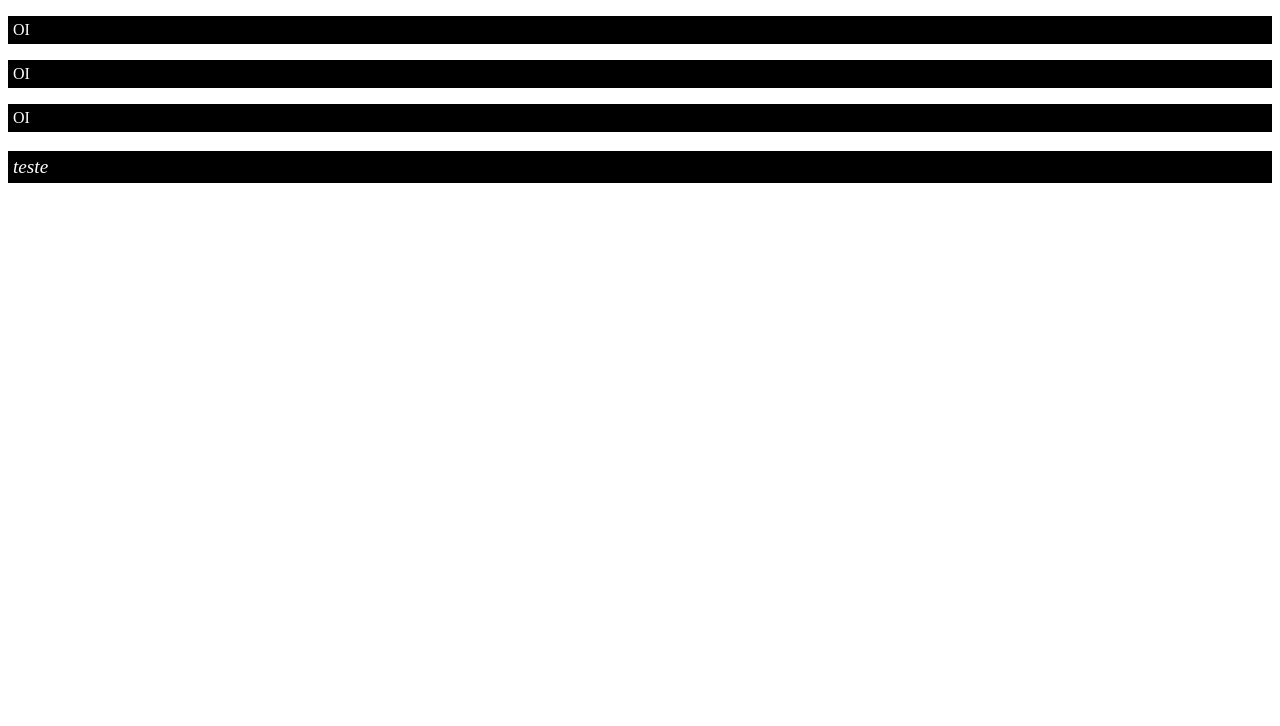
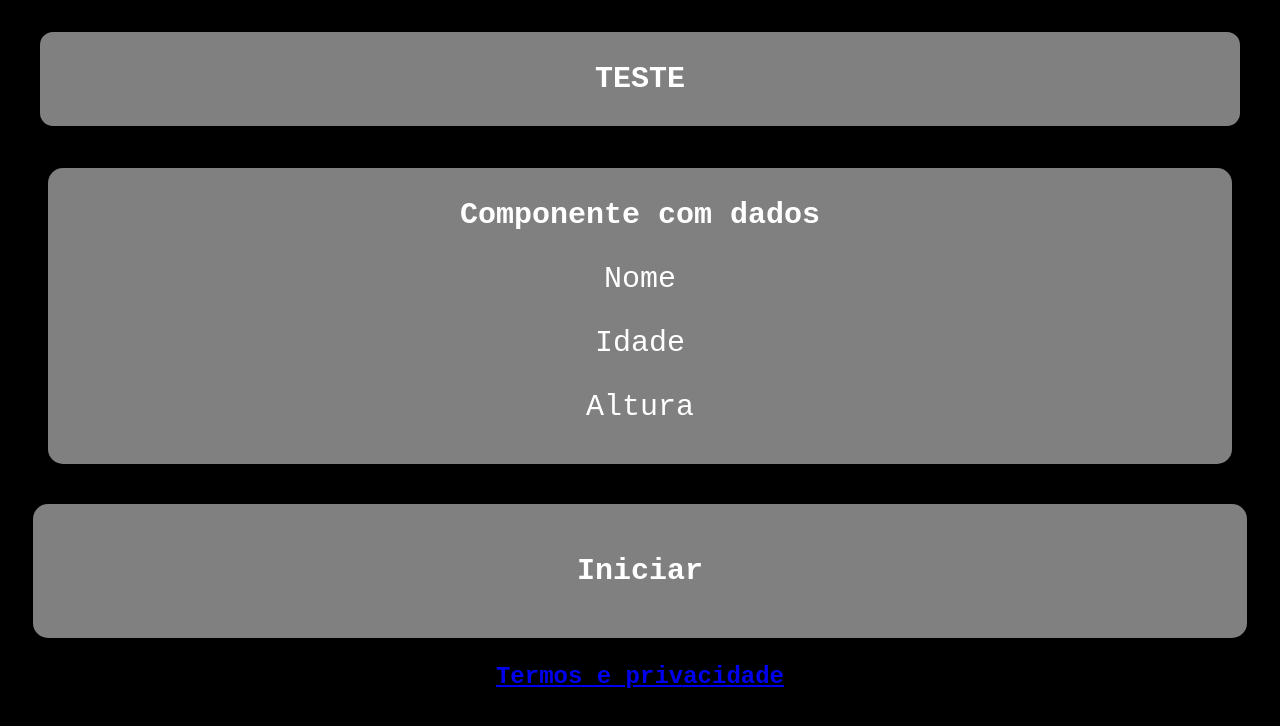
Before and after one commit to yur1c0/estudos-html, a plain HTML site: page assets/index.html in a window 1280 px wide. Drawn offline with Linux system fonts and the light colour scheme.

Commit message:
Style.css

```diff
--- a/assets/index.html
+++ b/assets/index.html
@@ -8,9 +8,23 @@
     <link rel="icon" href="src/image/ns-logo.png" type="image/png">
 </head>
 <body>
-    <p class="paragraph">OI</p>
-    <p class="paragraph">OI</p>
-    <p class="paragraph">OI</p>
-    <p id="lucas">teste</p>
-</body>
+    <header><h1>TESTE</h1></header>
+    <div class="dados">
+      <h1>Componente com dados</h1>
+      <p>Nome</p>
+      <p>Idade</p>
+      <p>Altura</p>
+    </div>
+    <div class="Iniciar">
+      <h1>Iniciar</h1>
+    </div>
+
+    <footer>
+      <a href="#home">
+        <h2>
+        Termos e privacidade
+        </h2>
+      </a>
+    </footer>
+  </body>
 </html>
--- a/assets/src/css/style.css
+++ b/assets/src/css/style.css
@@ -1,13 +1,53 @@
-.paragraph{
+body{
     background-color: black;
-    color: rgb(255, 255, 255);
-    padding: 5px;
+}
+header{
+    background-color: grey;
+    text-align: center;
+    color: white;;
+    margin: 30px;
+    border: 2px solid black;
+    border-radius: 15px;
+    padding: 10px;
+    font-family: 'Courier New', Courier, monospace;
 }
 
-#lucas{
-    background-color: black;
+.dados{
+    background-color: grey;
     color: white;
-    font-size: larger;
-    font-style: oblique;
-    padding: 5px;
+    margin: 40px;
+    border-radius: 15px;
+    padding: 10px;
 }
+.dados:hover{
+    background-color: rgb(68,68,68);
+}
+p, h1{
+    text-align: center;
+    font-size: 30px;
+    font-family: 'Courier New', Courier, monospace;
+}
+
+.Iniciar{
+    background-color: grey;
+    padding: 30px;
+    margin: 25px;
+    border-radius: 15px;
+}
+.Iniciar:hover{
+    background-color: rgb(68, 68, 68);
+}
+
+h1  {
+    color:white;
+}
+
+footer{
+    color: white;
+    text-align: center;
+    font-family: 'Courier New', Courier, monospace;
+}
+
+footer:hover{
+    background-color: grey;
+}
```
